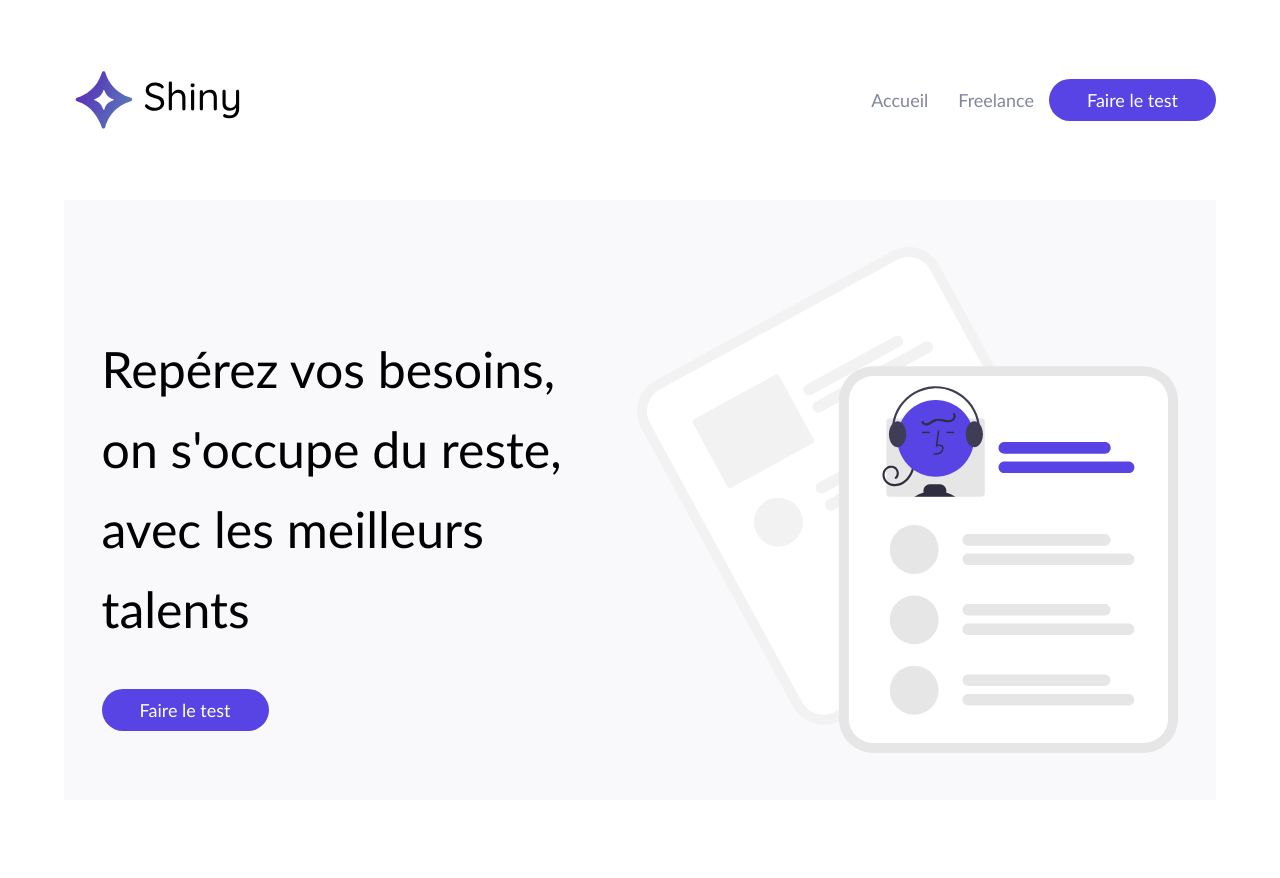
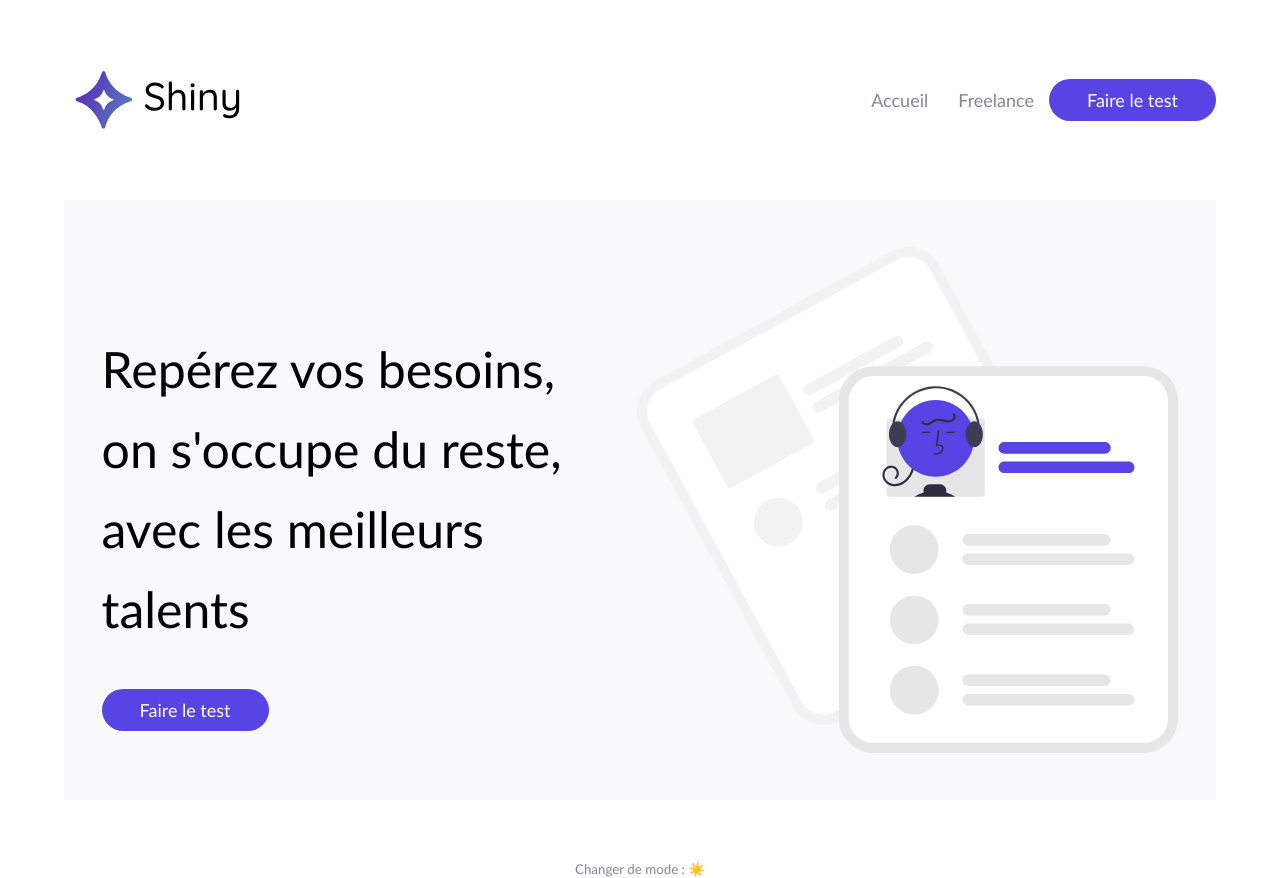
Before and after one commit to DevWeb13/shiny-agency, a React (Create React App) app: page / in a window 1280 px wide. Before the commit the page ends 800 px from the top, so only its background shows below. Built offline with nearby package versions, Linux system fonts and the light colour scheme.

Commit message:
feat: DarkMode
Add DarkMode with useContext

```diff
--- /dev/null
+++ b/src/components/Footer/index.jsx
@@ -0,0 +1,32 @@
+import { useContext } from 'react';
+import styled from 'styled-components';
+import { ThemeContext } from '../../utils/context';
+import colors from '../../utils/style/colors';
+
+const FooterContainer = styled.footer`
+  display: flex;
+  flex-direction: row;
+  align-items: center;
+  justify-content: center;
+  padding-top: 60px;
+`;
+
+const NightModeButton = styled.button`
+  background-color: transparent;
+  border: none;
+  cursor: pointer;
+  color: ${colors.secondary};
+`;
+
+function Footer() {
+  const { toggleTheme, theme } = useContext(ThemeContext);
+  return (
+    <FooterContainer>
+      <NightModeButton onClick={() => toggleTheme()}>
+        Changer de mode : {theme === 'light' ? '☀️' : '🌙'}
+      </NightModeButton>
+    </FooterContainer>
+  );
+}
+
+export default Footer;
--- a/src/index.css
+++ /dev/null
@@ -1,13 +0,0 @@
-body {
-  margin: 0;
-  font-family: -apple-system, BlinkMacSystemFont, 'Segoe UI', 'Roboto', 'Oxygen',
-    'Ubuntu', 'Cantarell', 'Fira Sans', 'Droid Sans', 'Helvetica Neue',
-    sans-serif;
-  -webkit-font-smoothing: antialiased;
-  -moz-osx-font-smoothing: grayscale;
-}
-
-code {
-  font-family: source-code-pro, Menlo, Monaco, Consolas, 'Courier New',
-    monospace;
-}
--- a/src/index.jsx
+++ b/src/index.jsx
@@ -1,7 +1,6 @@
 import React from 'react';
 import { createRoot } from 'react-dom/client';
 import { BrowserRouter as Router, Route, Routes } from 'react-router-dom';
-import './index.css';
 import Header from './components/Header';
 import Home from './pages/Home';
 import Survey from './pages/Survey';
@@ -9,25 +8,17 @@
 import Freelances from './pages/Freelances';
 import Error from './pages/Error';
 import reportWebVitals from './reportWebVitals';
-import { createGlobalStyle } from 'styled-components';
+import { ThemeProvider } from './utils/context';
+import Footer from './components/Footer';
+import GlobalStyle from './utils/style/GlobalStyle';
 
 const container = document.getElementById('app');
 const root = createRoot(container);
 
-const GlobalStyle = createGlobalStyle`
-    * {
-      font-family: 'Trebuchet MS', Helvetica, sans-serif;
-    }
-    body{
-      margin: 0 5%;
-
-    }
-
-`;
-
 root.render(
   <React.StrictMode>
     <Router>
+      <ThemeProvider>
         <GlobalStyle />
         <Header />
         <Routes>
@@ -37,6 +28,8 @@
           <Route path="/freelances" element={<Freelances />} />
           <Route path="*" element={<Error />} />
         </Routes>
+        <Footer />
+      </ThemeProvider>
     </Router>
   </React.StrictMode>
 );
--- /dev/null
+++ b/src/utils/context/index.jsx
@@ -0,0 +1,17 @@
+import React, { useState, createContext } from 'react';
+
+// @ts-ignore
+export const ThemeContext = createContext();
+
+export const ThemeProvider = ({ children }) => {
+  const [theme, setTheme] = useState('light');
+  const toggleTheme = () => {
+    setTheme(theme === 'light' ? 'dark' : 'light');
+  };
+
+  return (
+    <ThemeContext.Provider value={{ theme, toggleTheme }}>
+      {children}
+    </ThemeContext.Provider>
+  );
+};
--- /dev/null
+++ b/src/utils/style/GlobalStyle.jsx
@@ -0,0 +1,26 @@
+import { useContext } from 'react';
+import { ThemeContext } from '../context';
+import { createGlobalStyle } from 'styled-components';
+
+const StyledGlobalStyle = createGlobalStyle`
+    * {
+        font-family: 'Trebuchet MS', Helvetica, sans-serif;
+    }
+
+
+    body {
+        margin: 0 5%;
+        background-color: ${({
+          // @ts-ignore
+          isDarkMode,
+        }) => (isDarkMode ? '#2F2E41' : 'white')};
+
+    }
+`;
+function GlobalStyle() {
+  const { theme } = useContext(ThemeContext);
+  // @ts-ignore
+  return <StyledGlobalStyle isDarkMode={theme === 'dark'} />;
+}
+
+export default GlobalStyle;
```
Lines whose indentation alone changed are shown as unchanged.
